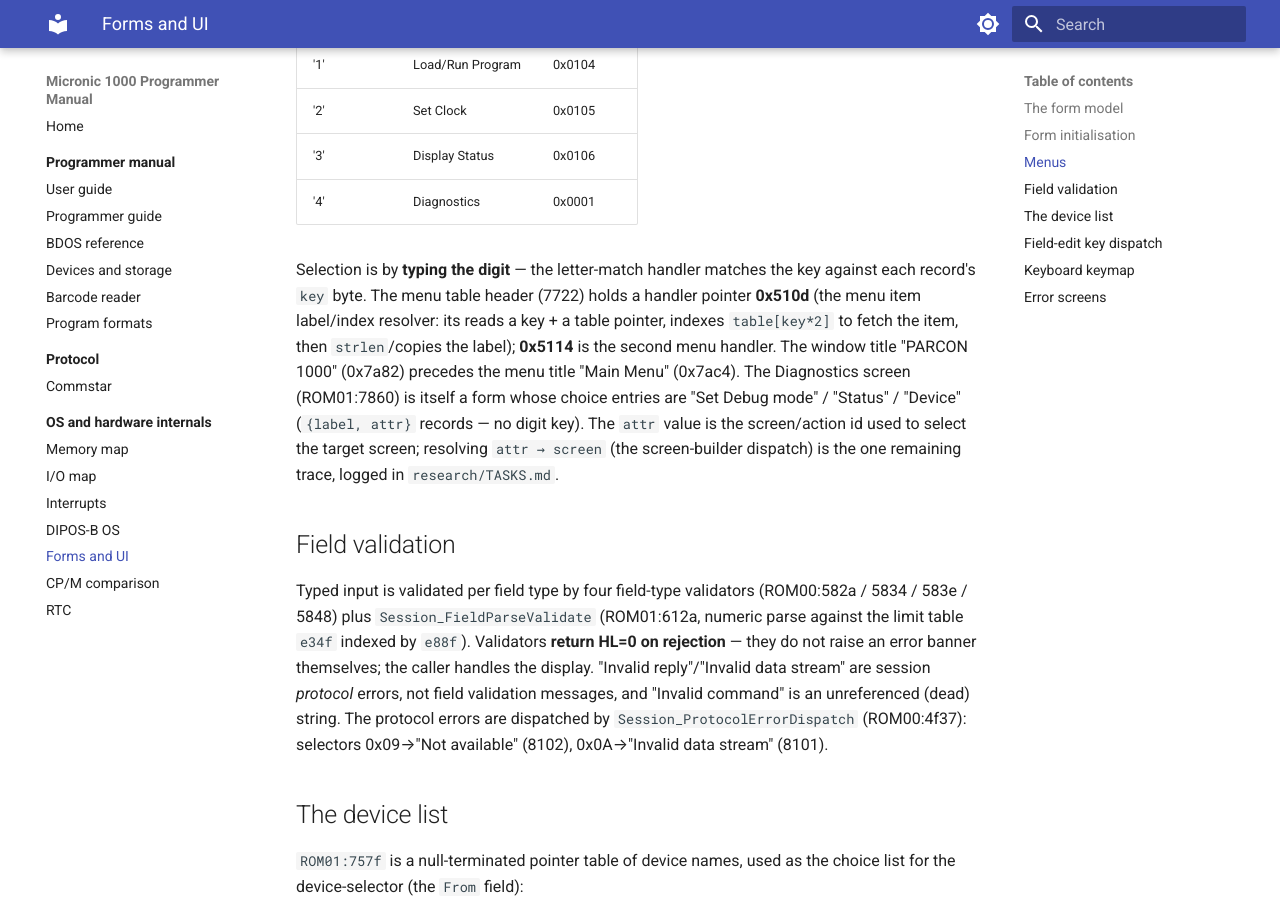
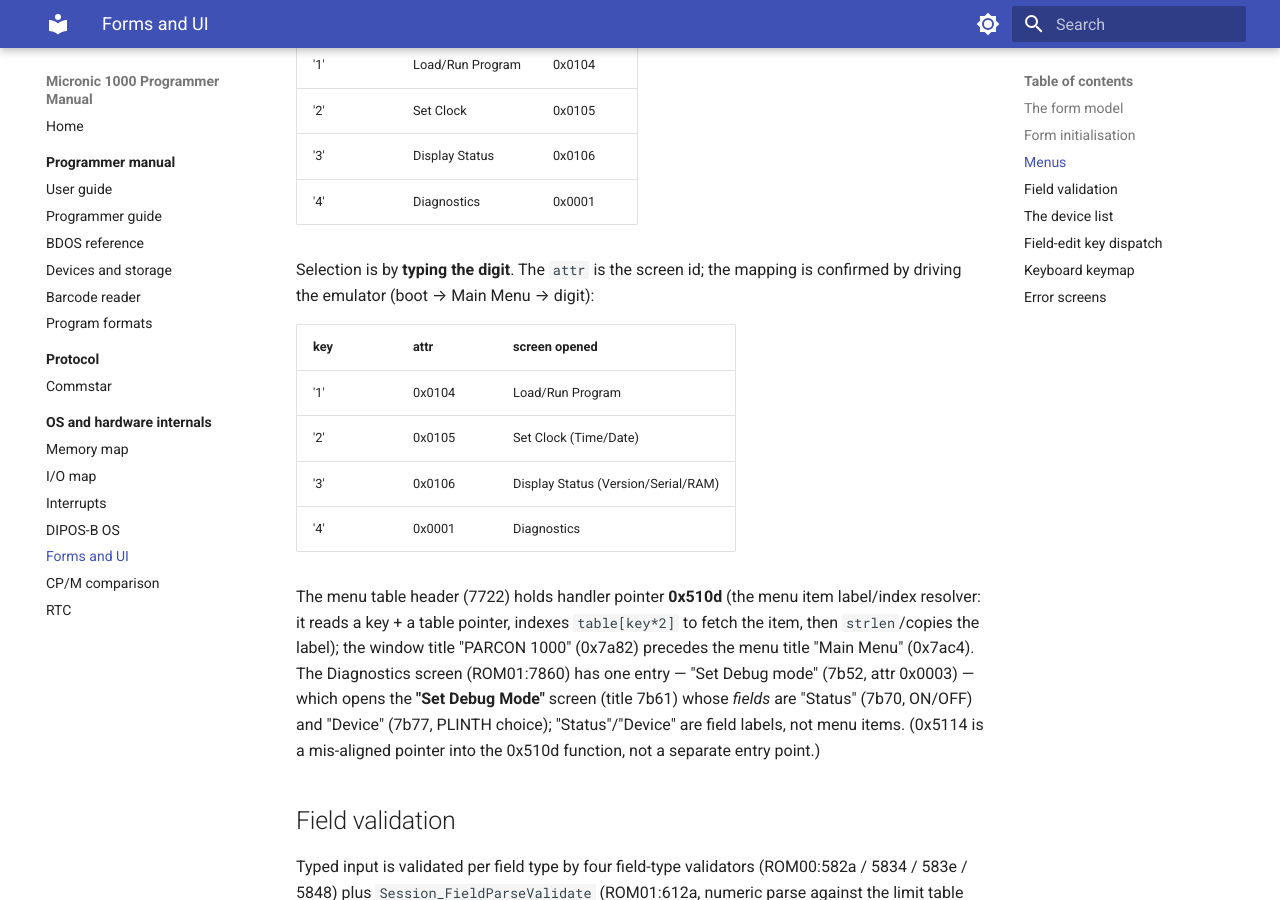
Before and after one commit to philpem/micronic1000, an MkDocs documentation site: the page built from doc/internals/forms-ui.md, in a window 1280 px wide and 900 px high, scrolled down 1995 px. Built offline with MkDocs 1.6.1 and Material for MkDocs 9.7.7, drawn with Linux system fonts in a browser that asks for light colours.

Commit message:
resolve attr->screen mapping (emulator); correct Diagnostics structure

```diff
--- a/doc/internals/forms-ui.md
+++ b/doc/internals/forms-ui.md
@@ -72,17 +72,26 @@ title record `{label ptr, attr}` followed by 4 `MenuItem` records
 | '3' | Display Status | 0x0106 |
 | '4' | Diagnostics | 0x0001 |
 
-Selection is by **typing the digit** — the letter-match handler matches the
-key against each record's `key` byte. The menu table header (7722) holds a
-handler pointer **0x510d** (the menu item label/index resolver: its reads a
-key + a table pointer, indexes `table[key*2]` to fetch the item, then
-`strlen`/copies the label); **0x5114** is the second menu handler. The
+Selection is by **typing the digit**. The `attr` is the screen id; the
+mapping is confirmed by driving the emulator (boot → Main Menu → digit):
+
+| key | attr | screen opened |
+|-----|------|---------------|
+| '1' | 0x0104 | Load/Run Program |
+| '2' | 0x0105 | Set Clock (Time/Date) |
+| '3' | 0x0106 | Display Status (Version/Serial/RAM) |
+| '4' | 0x0001 | Diagnostics |
+
+The menu table header (7722) holds handler pointer **0x510d** (the menu item
+label/index resolver: it reads a key + a table pointer, indexes
+`table[key*2]` to fetch the item, then `strlen`/copies the label); the
 window title "PARCON 1000" (0x7a82) precedes the menu title "Main Menu"
-(0x7ac4). The Diagnostics screen (ROM01:7860) is itself a form whose
-choice entries are "Set Debug mode" / "Status" / "Device" (`{label, attr}`
-records — no digit key). The `attr` value is the screen/action id used to
-select the target screen; resolving `attr → screen` (the screen-builder
-dispatch) is the one remaining trace, logged in `research/TASKS.md`.
+(0x7ac4). The Diagnostics screen (ROM01:7860) has one entry — "Set Debug
+mode" (7b52, attr 0x0003) — which opens the **"Set Debug Mode"** screen
+(title 7b61) whose *fields* are "Status" (7b70, ON/OFF) and "Device"
+(7b77, PLINTH choice); "Status"/"Device" are field labels, not menu items.
+(0x5114 is a mis-aligned pointer into the 0x510d function, not a separate
+entry point.)
 
 ## Field validation
 
```
Also changed, not shown: doc/manual/user-guide.md (+13 -13 lines), doc/research/TASKS.md (+10 -0 lines).
